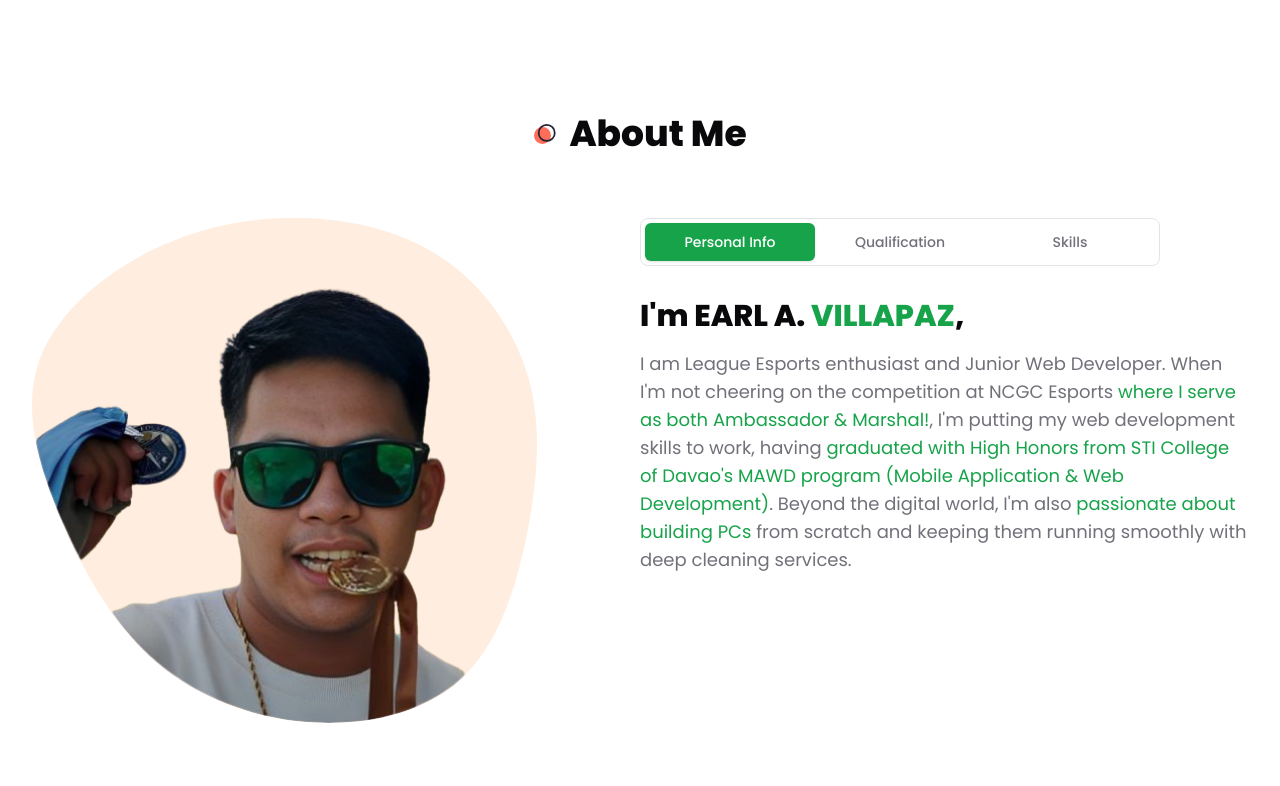
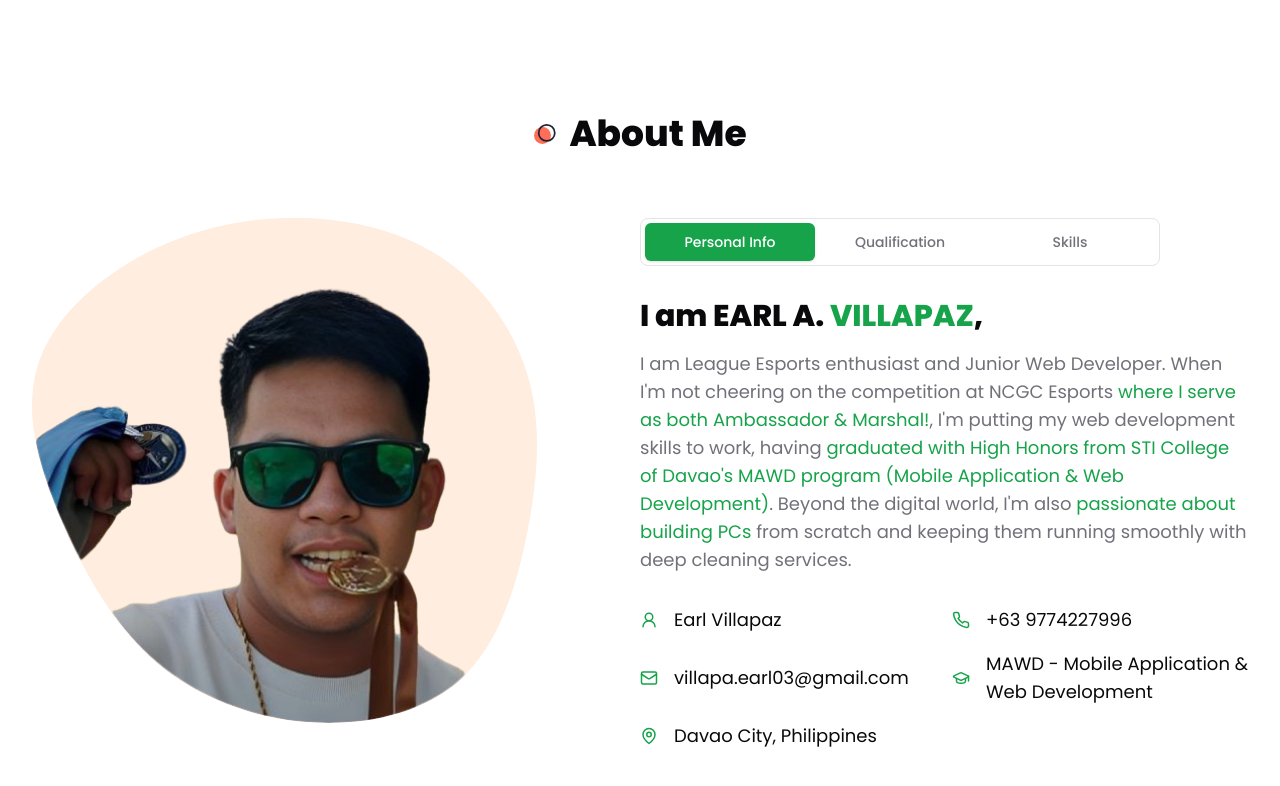
Before and after one commit to iEarlG/static-eflv, a Next.js app: page / in a window 1280 px wide. Shown: the part 738-1524 px from the top of the page. Built offline with nearby package versions, Linux system fonts and the light colour scheme.

Commit message:
17: About Me PERSONAL INFO

```diff
--- a/components/about/AboutMe.tsx
+++ b/components/about/AboutMe.tsx
@@ -118,14 +118,24 @@ export const AboutMe = () => {
                             </TabsList>
                             <div className="text-lg mt-12 xl:mt-8">
                                 <TabsContent value="personal">
-                                    <div>
-                                        <h1 className="text-3xl font-bold mb-4">I'm EARL A. <span className="text-primary">VILLAPAZ</span>,</h1>
+                                    <div className="text-center xl:text-left mx-auto xl:mx-0">
+                                        <h1 className="text-3xl font-bold mb-4">I am EARL A. <span className="text-primary">VILLAPAZ</span>,</h1>
                                         <p className="subtitle">I am League Esports enthusiast and Junior Web Developer. When I'm not cheering on the competition at NCGC Esports
                                             <span className="text-primary"> where I serve as both Ambassador & Marshal!</span>, I'm putting my web development skills to work,
                                             having <span className="text-primary">graduated with High Honors from STI College of Davao's MAWD program (Mobile Application & Web Development)</span>.
                                             Beyond the digital world, I'm also <span className="text-primary">passionate about building PCs</span> from scratch and
                                             keeping them running smoothly with deep cleaning services.
                                         </p>
+                                        <div className="grid xl:grid-cols-2 gap-4 mb-12">
+                                            {infoDataMe.map((item, i) => {
+                                                return (
+                                                    <div key={i} className="flex items-center gap-x-4 mx-auto xl:mx-0">
+                                                        <div className="text-primary">{item.icon}</div>
+                                                        <div>{item.name}</div>
+                                                    </div>
+                                                )
+                                            })}
+                                        </div>
                                     </div>
                                 </TabsContent>
                                 <TabsContent value="qualifications">qualifications</TabsContent>
```
